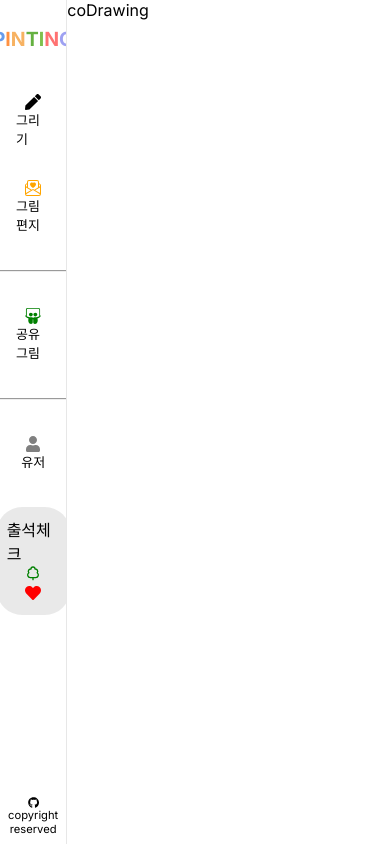
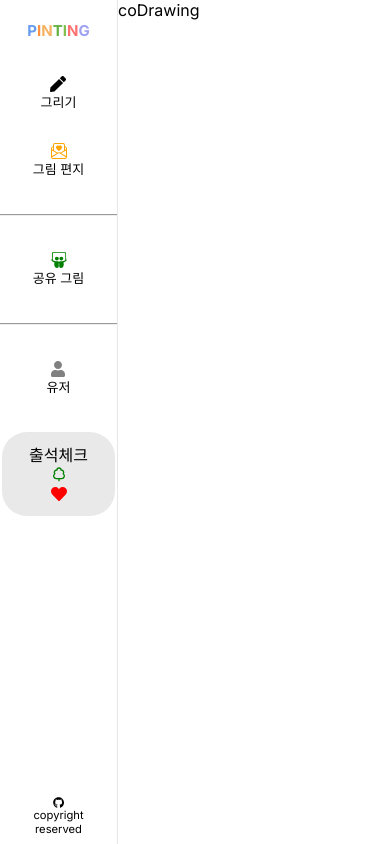
Before and after one commit to 42-PINTING/FE-PINTING, a Next.js app: page /coDrawing in a window 390 px wide. Built offline with nearby package versions, Linux system fonts and the light colour scheme.

Commit message:
fix: 갤럭시 폴드 크기에서 깨짐 해결

```diff
--- a/src/globalStyles/Sidebar.module.scss
+++ b/src/globalStyles/Sidebar.module.scss
@@ -9,6 +9,8 @@ $Width: 12%;
 .nav {
   display: flex;
   margin: 0;
+  overflow: hidden;
+  min-width: $Width;
   max-width: $Width;
   min-height: 100vh;
   overflow-y: auto;
@@ -96,7 +98,7 @@ $Width: 12%;
 }
 
 @media (max-width: 620px) {
-  $Width: 17%;
+  $Width: 30%;
   .nav {
     margin: 0;
     min-width: $Width;
@@ -110,7 +112,7 @@ $Width: 12%;
 
   .title {
     display: flex;
-    font-size: small;
+    font-size: x-small;
     justify-content: center;
   }
 
```
Also changed, not shown: 1 other file (tests, documents, lock files or other folders).
